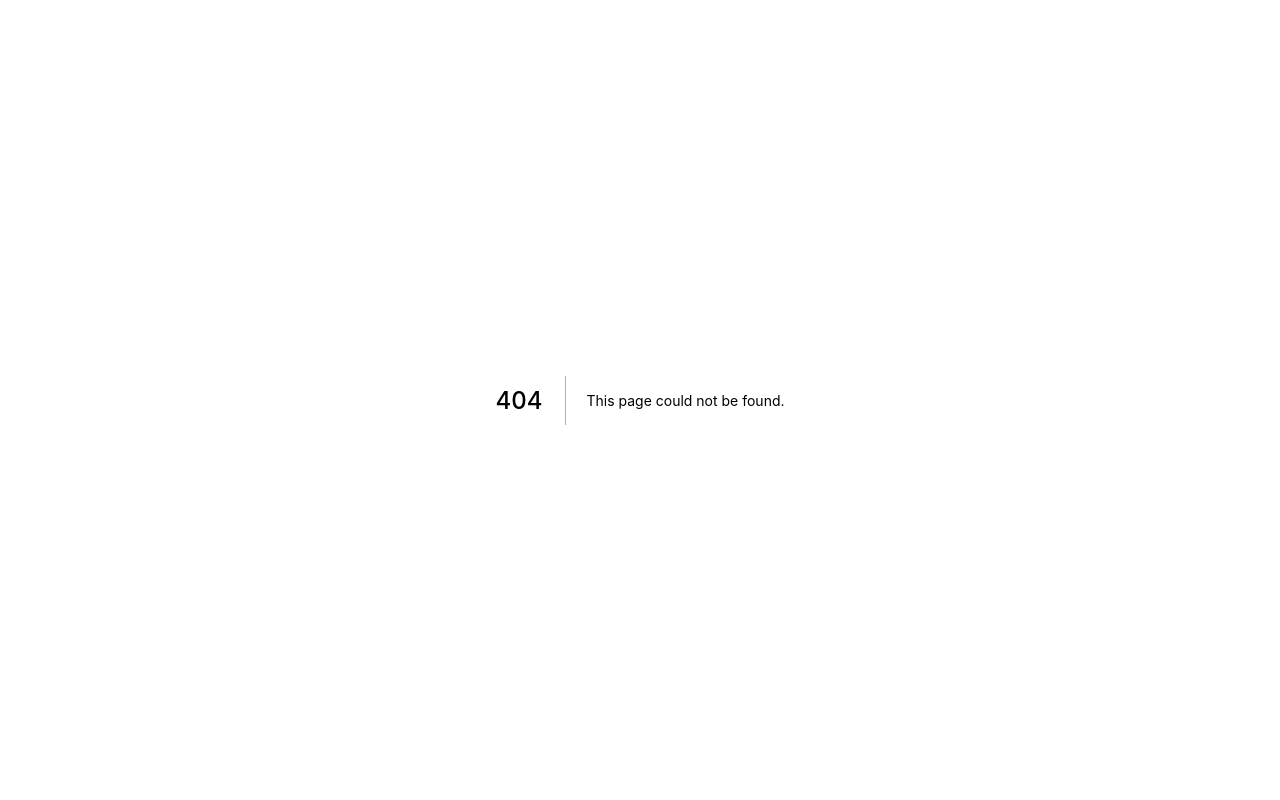
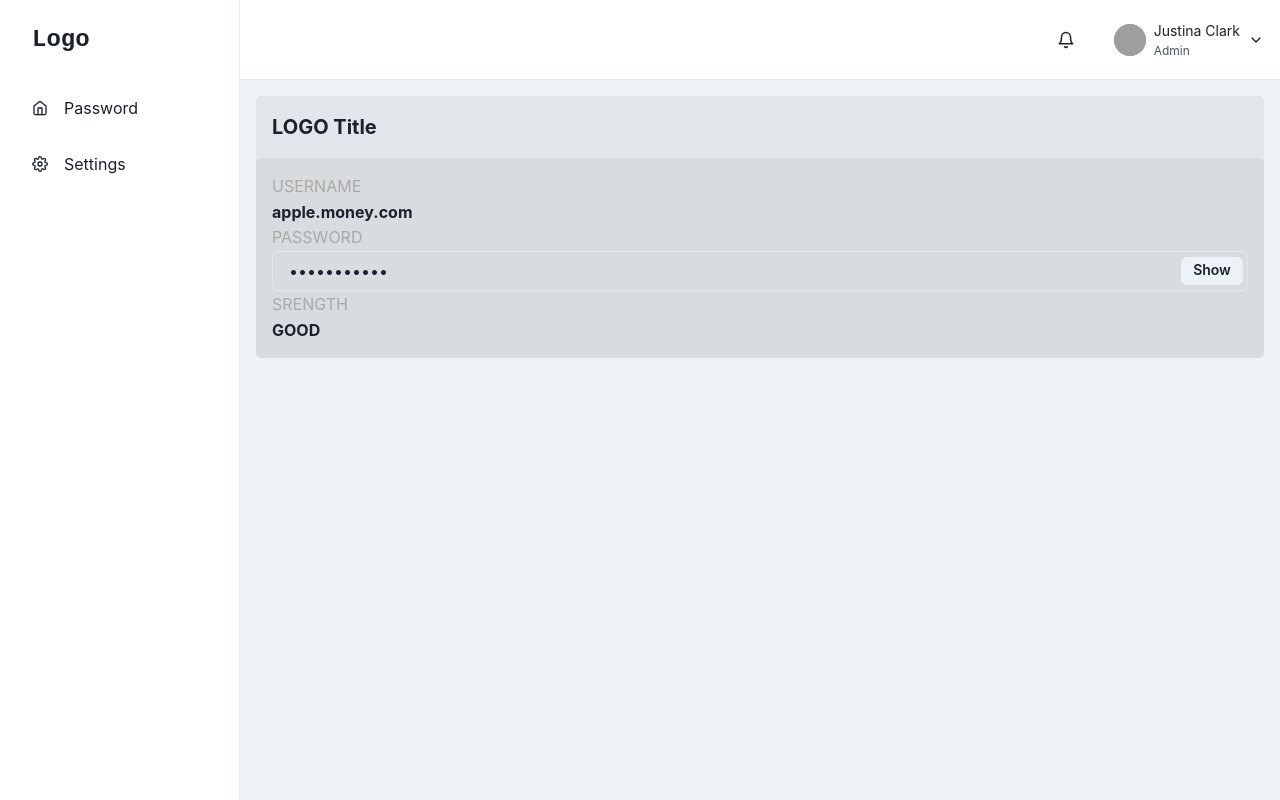
Before and after one commit to vidurkhanal/super-duper-couscous, a Next.js app in the folder client/: page /passwords in a window 1280 px wide. Before the commit this address had no page. Built offline with nearby package versions, Linux system fonts and the light colour scheme; grey boxes are pictures that could not be loaded.

Commit message:
Fix lints

```diff
--- a/client/components/Home/Password.tsx
+++ b/client/components/Home/Password.tsx
@@ -55,6 +55,7 @@ export const Password = () => {
             pr="4.5rem"
             type={show ? "text" : "password"}
             value={pass.password}
+            readOnly
           />
           <InputRightElement width="4.5rem">
             <Button h="1.75rem" size="sm" onClick={handleClick}>
--- a/client/components/Home/SideBarContent.tsx
+++ b/client/components/Home/SideBarContent.tsx
@@ -6,13 +6,7 @@ import {
   Text,
   CloseButton,
 } from "@chakra-ui/react";
-import {
-  FiHome,
-  FiTrendingUp,
-  FiCompass,
-  FiStar,
-  FiSettings,
-} from "react-icons/fi";
+import { FiHome, FiSettings } from "react-icons/fi";
 import { NavItem } from "./NavItem";
 import { IconType } from "react-icons";
 
@@ -22,10 +16,7 @@ interface LinkItemProps {
 }
 
 const LinkItems: Array<LinkItemProps> = [
-  { name: "Home", icon: FiHome },
-  { name: "Trending", icon: FiTrendingUp },
-  { name: "Explore", icon: FiCompass },
-  { name: "Favourites", icon: FiStar },
+  { name: "Password", icon: FiHome },
   { name: "Settings", icon: FiSettings },
 ];
 
--- /dev/null
+++ b/client/components/Home/Wrapper.tsx
@@ -0,0 +1,40 @@
+import { ReactNode } from "react";
+import { MobileNav } from "./MobileNav";
+import { SidebarContent } from "./SideBarContent";
+import {
+  Box,
+  useColorModeValue,
+  Drawer,
+  DrawerContent,
+  useDisclosure,
+} from "@chakra-ui/react";
+
+export const Wrapper = ({ children }: { children: ReactNode }) => {
+  const { isOpen, onOpen, onClose } = useDisclosure();
+  return (
+    <Box minH="100vh" bg={useColorModeValue("gray.100", "gray.900")}>
+      <SidebarContent
+        onClose={() => onClose}
+        display={{ base: "none", md: "block" }}
+      />
+      <Drawer
+        autoFocus={false}
+        isOpen={isOpen}
+        placement="left"
+        onClose={onClose}
+        returnFocusOnClose={false}
+        onOverlayClick={onClose}
+        size="full"
+      >
+        <DrawerContent>
+          <SidebarContent onClose={onClose} />
+        </DrawerContent>
+      </Drawer>
+      {/* mobilenav */}
+      <MobileNav onOpen={onOpen} />
+      <Box ml={{ base: 0, md: 60 }} p="4">
+        {children}
+      </Box>
+    </Box>
+  );
+};
--- /dev/null
+++ b/client/pages/passwords.tsx
@@ -0,0 +1,12 @@
+import { Wrapper } from "../components/Home/Wrapper";
+import { Password } from "../components/Home/Password";
+
+const PasswordPage = () => {
+  return (
+    <Wrapper>
+      <Password />
+    </Wrapper>
+  );
+};
+
+export default PasswordPage;
```
